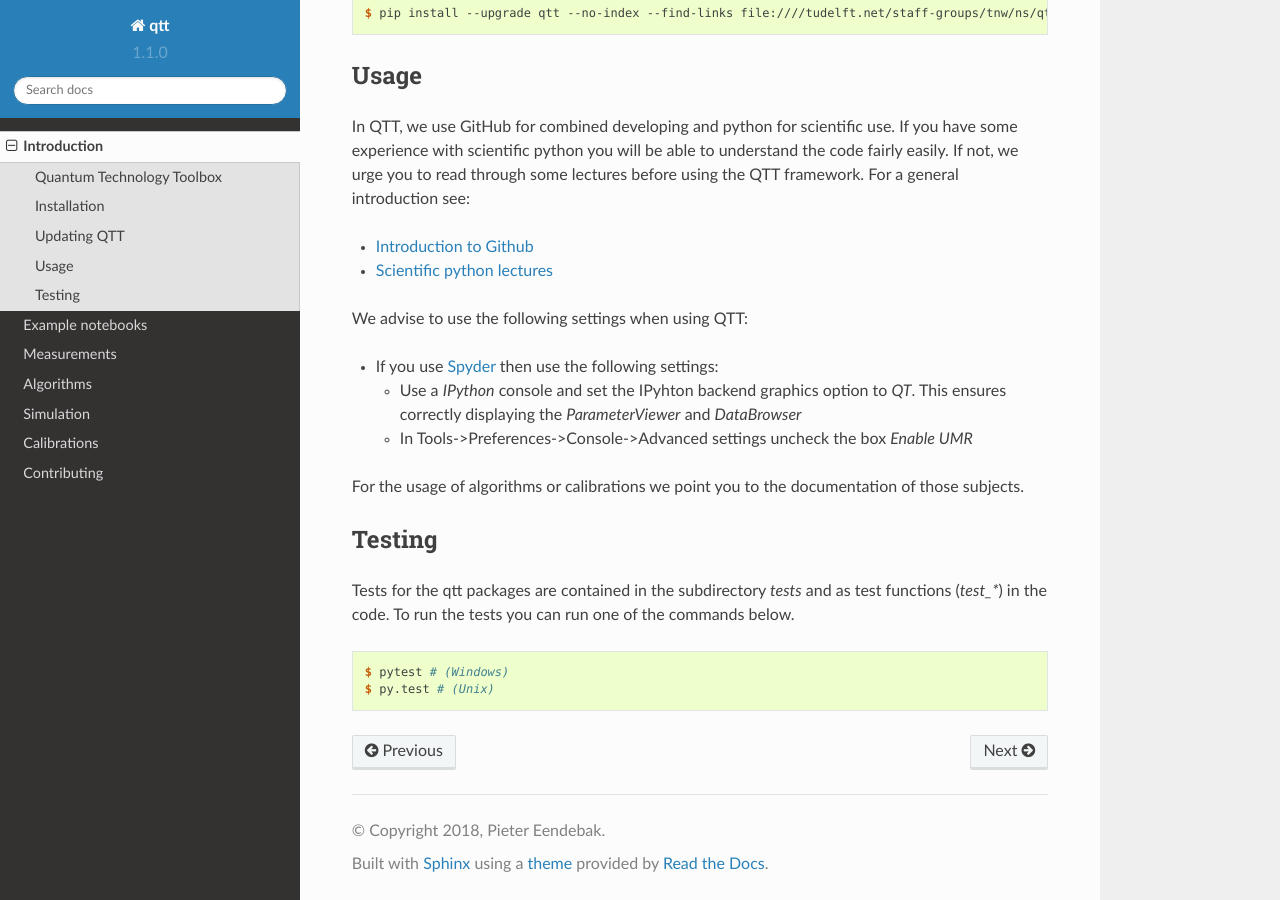
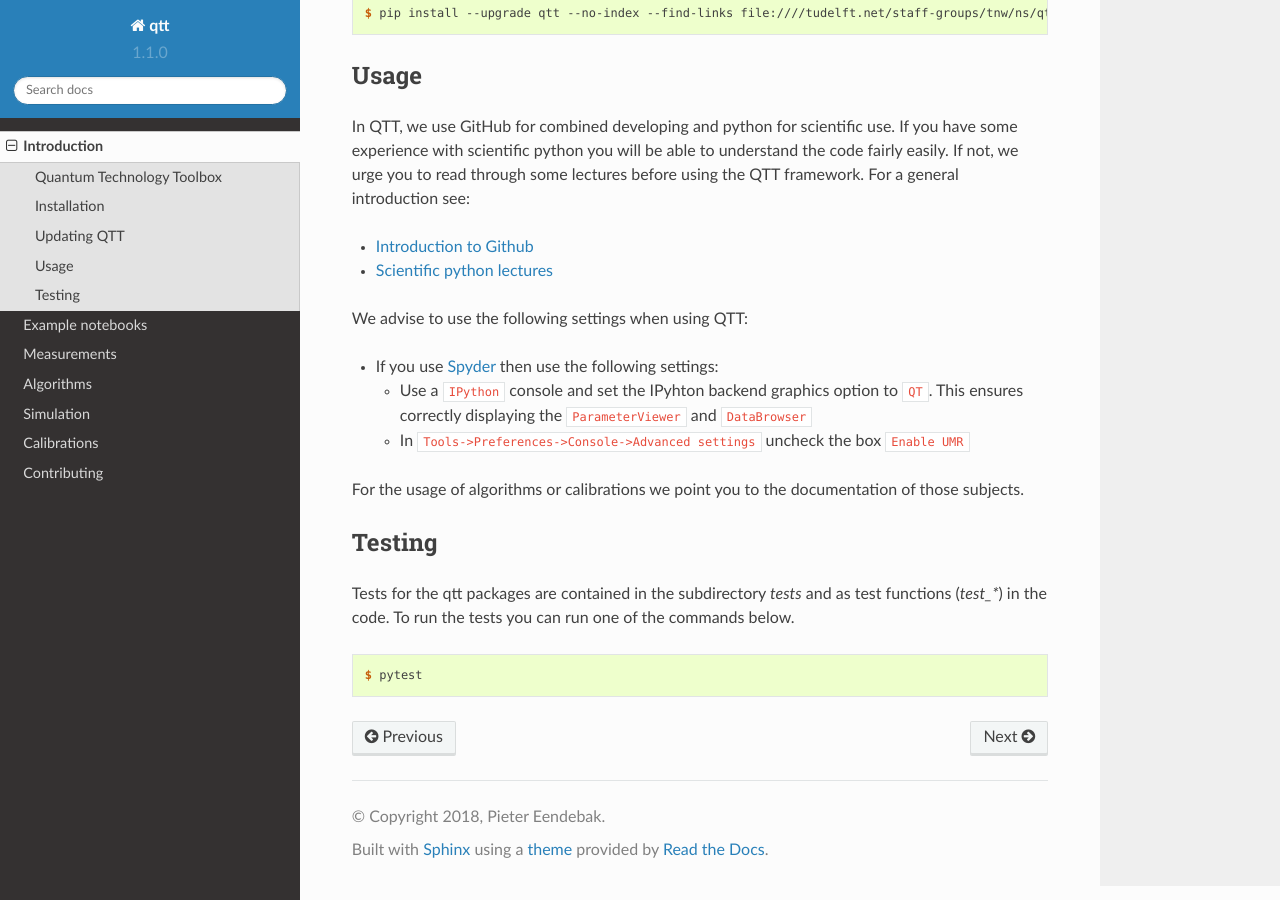
Before and after one commit to QuTech-Delft/qtt, a Sphinx documentation site: the page built from docs/introduction.rst, in a window 1280 px wide and 900 px high, scrolled down 1261 px. Built offline with Sphinx 7.4.7 and the Read the Docs theme 2.0.0, drawn with Linux system fonts in a browser that asks for light colours.

Commit message:
update docs

```diff
--- a/docs/introduction.rst
+++ b/docs/introduction.rst
@@ -59,17 +59,17 @@ We advise to use the following settings when using QTT:
 
 * If you use `Spyder <https://github.com/spyder-ide/spyder>`_ then use the following settings:
 
-  - Use a `IPython` console and set the IPyhton backend graphics option to `QT`. This ensures correctly displaying the `ParameterViewer` and `DataBrowser`
-  - In Tools->Preferences->Console->Advanced settings uncheck the box `Enable UMR`
+  - Use a ``IPython`` console and set the IPyhton backend graphics option to ``QT``. This ensures correctly displaying the ``ParameterViewer`` and ``DataBrowser``
+  - In ``Tools->Preferences->Console->Advanced settings`` uncheck the box ``Enable UMR``
 
 For the usage of algorithms or calibrations we point you to the documentation of those subjects.
 
 Testing
 -------
 
-Tests for the qtt packages are contained in the subdirectory `tests` and as test functions (`test_*`) in the code. To run the tests you can run one of the commands below.
+Tests for the qtt packages are contained in the subdirectory `tests` and as test functions (`test_*`) in
+the code. To run the tests you can run one of the commands below.
 
 .. code-block:: console
 
-    $ pytest # (Windows)
-    $ py.test # (Unix)
+    $ pytest
```
